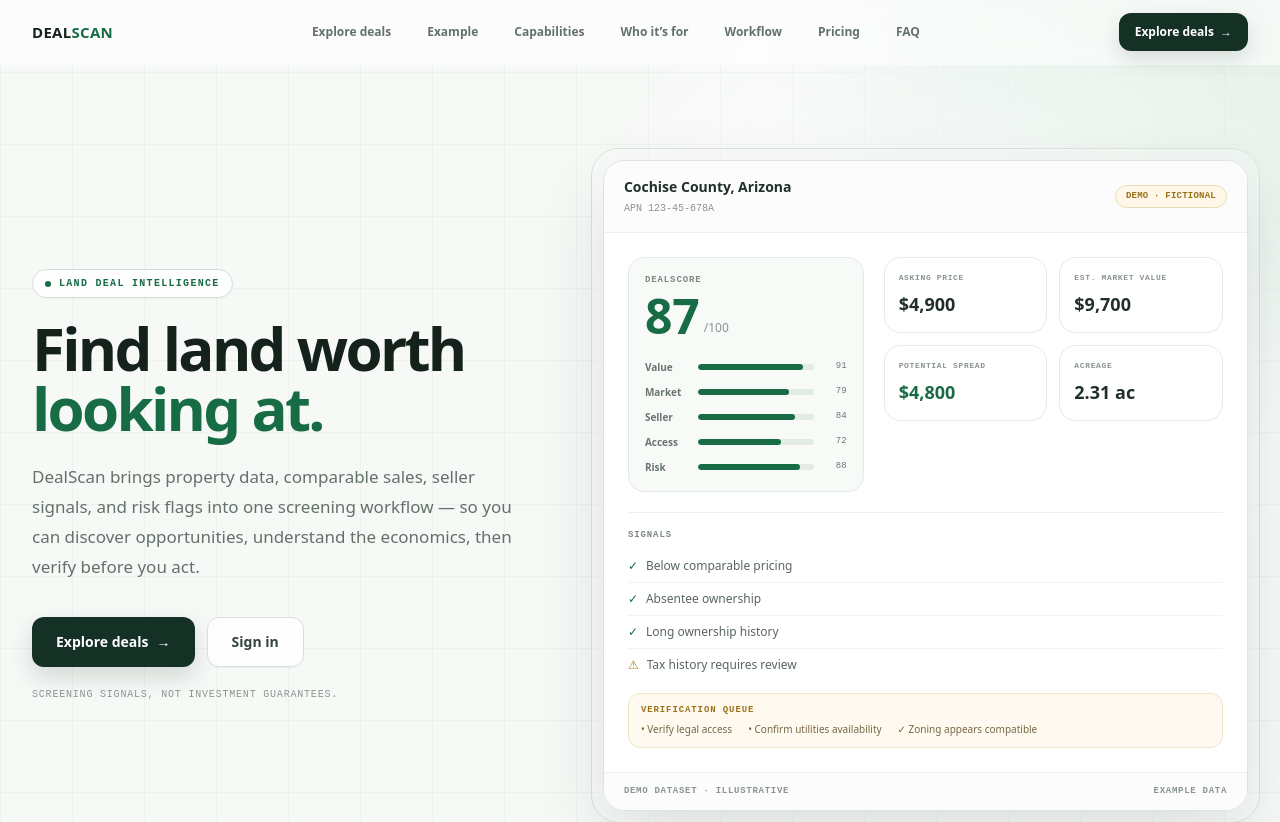
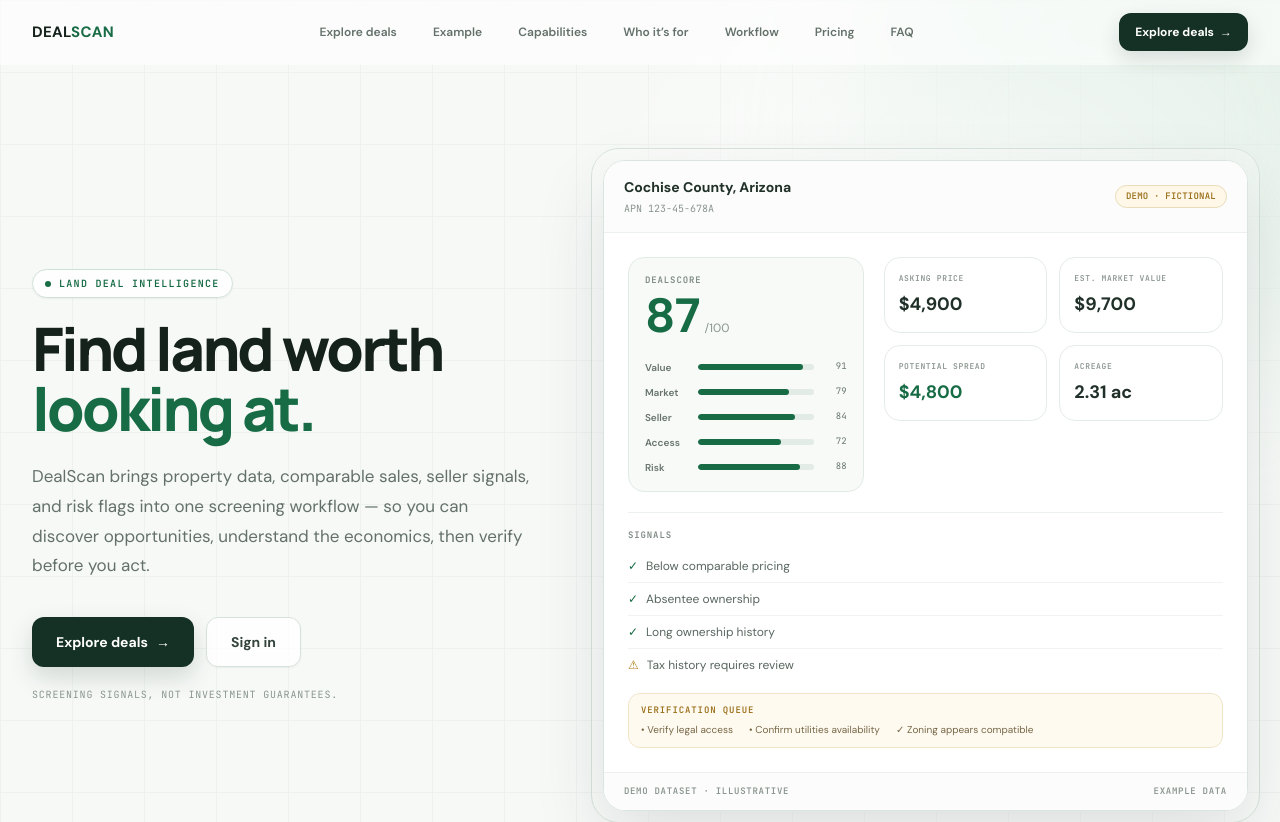
Before and after one commit to doriaphiri82-glitch/dealscan, a Next.js app in the folder landing/: page / in a window 1280 px wide. Shown: the top 822 px of the page. Built offline with nearby package versions, Linux system fonts and the light colour scheme.

Commit message:
refine light premium design system and motion accessibility

```diff
--- a/landing/app/globals.css
+++ b/landing/app/globals.css
@@ -1,8 +1,8 @@
+@import url('https://fonts.googleapis.com/css2?family=DM+Sans:wght@400;500;600;700&family=Manrope:wght@500;600;700;800&family=JetBrains+Mono:wght@400;500;600&display=swap');
+
 @tailwind base;
 @tailwind components;
 @tailwind utilities;
-
-@import url('https://fonts.googleapis.com/css2?family=DM+Sans:wght@400;500;600;700&family=Manrope:wght@500;600;700;800&family=JetBrains+Mono:wght@400;500;600&display=swap');
 
 :root {
   --background: #f7f9f7;
@@ -30,9 +30,7 @@
 }
 
 * { box-sizing: border-box; }
-
 html { scroll-behavior: smooth; }
-
 body {
   margin: 0;
   color: var(--foreground);
@@ -44,17 +42,14 @@
   -webkit-font-smoothing: antialiased;
   -moz-osx-font-smoothing: grayscale;
 }
-
 ::selection { background: var(--accent-soft); color: var(--accent-strong); }
-
 ::-webkit-scrollbar { width: 8px; height: 8px; }
 ::-webkit-scrollbar-track { background: #eef1ef; }
 ::-webkit-scrollbar-thumb { background: #c8d0ca; border-radius: 999px; }
 ::-webkit-scrollbar-thumb:hover { background: #aeb9b1; }
-
-h1, h2, h3, h4, h5, h6 { font-family: 'Manrope', 'DM Sans', system-ui, sans-serif; letter-spacing: -0.025em; }
-.font-mono { font-family: 'JetBrains Mono', 'SF Mono', monospace; }
-.tabular-nums { font-variant-numeric: tabular-nums; }
+h1,h2,h3,h4,h5,h6 { font-family:'Manrope','DM Sans',system-ui,sans-serif; letter-spacing:-0.025em; }
+.font-mono { font-family:'JetBrains Mono','SF Mono',monospace; }
+.tabular-nums { font-variant-numeric:tabular-nums; }
 
 @layer components {
   .dealscan-glass {
@@ -64,95 +59,62 @@
     backdrop-filter: blur(18px);
     -webkit-backdrop-filter: blur(18px);
   }
-
   .dealscan-card {
-    border: 1px solid var(--border);
-    background: var(--surface);
-    box-shadow: 0 8px 30px rgba(31,52,42,.045);
-    transition: transform var(--dur-component) var(--ease-out), box-shadow var(--dur-component) var(--ease-out), border-color var(--dur-component) var(--ease-out);
+    border:1px solid var(--border);
+    background:var(--surface);
+    box-shadow:0 8px 30px rgba(31,52,42,.045);
+    transition:transform var(--dur-component) var(--ease-out),box-shadow var(--dur-component) var(--ease-out),border-color var(--dur-component) var(--ease-out);
   }
-
-  .dealscan-card:hover {
-    transform: translateY(-2px);
-    border-color: rgba(23,107,69,.16);
-    box-shadow: 0 18px 45px rgba(31,52,42,.09);
-  }
-
-  .dealscan-button {
-    display: inline-flex;
-    align-items: center;
-    justify-content: center;
-    gap: .5rem;
-    border-radius: .8rem;
-    font-weight: 700;
-    transition: transform var(--dur-micro) var(--ease-out), background-color var(--dur-micro) ease, box-shadow var(--dur-micro) ease;
-  }
-
-  .dealscan-button:hover { transform: translateY(-1px); }
-  .dealscan-button:active { transform: translateY(0); }
+  .dealscan-card:hover { transform:translateY(-2px); border-color:rgba(23,107,69,.16); box-shadow:0 18px 45px rgba(31,52,42,.09); }
+  .dealscan-button { display:inline-flex; align-items:center; justify-content:center; gap:.5rem; border-radius:.8rem; font-weight:700; transition:transform var(--dur-micro) var(--ease-out),background-color var(--dur-micro) ease,box-shadow var(--dur-micro) ease; }
+  .dealscan-button:hover { transform:translateY(-1px); }
+  .dealscan-button:active { transform:translateY(0); }
 }
 
-@keyframes fadeInUp { from { opacity: 0; transform: translateY(16px); } to { opacity: 1; transform: translateY(0); } }
-@keyframes navIn { from { opacity: 0; transform: translateY(-6px); } to { opacity: 1; transform: translateY(0); } }
-@keyframes pulseSoft { 0%,100% { opacity: .55; } 50% { opacity: 1; } }
+@keyframes fadeInUp { from { opacity:0; transform:translateY(16px); } to { opacity:1; transform:translateY(0); } }
+@keyframes navIn { from { opacity:0; transform:translateY(-6px); } to { opacity:1; transform:translateY(0); } }
+@keyframes pulseSoft { 0%,100% { opacity:.55; } 50% { opacity:1; } }
+.animate-fade-in-up { animation:fadeInUp .65s var(--ease-out) forwards; }
+.animate-nav-in { animation:navIn .5s var(--ease-out) both; }
+.delay-100 { animation-delay:.1s; } .delay-200 { animation-delay:.2s; } .delay-300 { animation-delay:.3s; } .delay-400 { animation-delay:.4s; } .delay-500 { animation-delay:.5s; }
+.js .hero-stage { opacity:0; }
+.js .hero-stage.stage-in { animation:fadeInUp .65s var(--ease-out) forwards; }
+.js .hero-card { opacity:0; transform:translateY(16px); transition:opacity .65s var(--ease-out),transform .65s var(--ease-out); }
+.js .hero-card.settled { opacity:1; transform:translateY(0); }
+.js [data-reveal] { opacity:0; transform:translateY(18px); transition:opacity var(--dur-section) var(--ease-out),transform var(--dur-section) var(--ease-out); transition-delay:var(--reveal-delay,0ms); will-change:opacity,transform; }
+.js [data-reveal].revealed { opacity:1; transform:translateY(0); }
 
-.animate-fade-in-up { animation: fadeInUp .65s var(--ease-out) forwards; }
-.animate-nav-in { animation: navIn .5s var(--ease-out) both; }
-.delay-100 { animation-delay: .1s; }
-.delay-200 { animation-delay: .2s; }
-.delay-300 { animation-delay: .3s; }
-.delay-400 { animation-delay: .4s; }
-.delay-500 { animation-delay: .5s; }
-
-.js .hero-stage { opacity: 0; }
-.js .hero-stage.stage-in { animation: fadeInUp .65s var(--ease-out) forwards; }
-.js .hero-card { opacity: 0; transform: translateY(16px); transition: opacity .65s var(--ease-out), transform .65s var(--ease-out); }
-.js .hero-card.settled { opacity: 1; transform: translateY(0); }
-.js [data-reveal] { opacity: 0; transform: translateY(18px); transition: opacity var(--dur-section) var(--ease-out), transform var(--dur-section) var(--ease-out); transition-delay: var(--reveal-delay, 0ms); will-change: opacity, transform; }
-.js [data-reveal].revealed { opacity: 1; transform: translateY(0); }
-
-a:focus-visible, button:focus-visible, input:focus-visible, select:focus-visible, textarea:focus-visible, summary:focus-visible {
-  outline: 2px solid var(--accent);
-  outline-offset: 3px;
-  border-radius: 6px;
-}
-
-.skip-link { position: absolute; left: -9999px; top: 0; z-index: 100; background: var(--foreground); color: white; padding: 10px 16px; border-radius: 0 0 8px 0; font-size: 13px; font-weight: 700; }
-.skip-link:focus { left: 0; }
+a:focus-visible,button:focus-visible,input:focus-visible,select:focus-visible,textarea:focus-visible,summary:focus-visible { outline:2px solid var(--accent); outline-offset:3px; border-radius:6px; }
+.skip-link { position:absolute; left:-9999px; top:0; z-index:100; background:var(--foreground); color:white; padding:10px 16px; border-radius:0 0 8px 0; font-size:13px; font-weight:700; }
+.skip-link:focus { left:0; }
 
 .mini-bar-row { display:flex; align-items:center; gap:8px; padding:3px 0; }
 .mini-bar-label { width:52px; font-size:9px; font-weight:600; text-transform:uppercase; letter-spacing:.06em; color:var(--text-tertiary); font-family:'JetBrains Mono',monospace; }
 .mini-bar-track { flex:1; height:4px; background:#e7ece8; border-radius:999px; overflow:hidden; }
 .mini-bar-fill { height:100%; background:var(--accent); border-radius:999px; width:0%; transition:width var(--dur-data) var(--ease-out); }
 .mini-bar-val { width:22px; font-size:10px; font-weight:600; color:var(--text-secondary); text-align:right; font-variant-numeric:tabular-nums; }
-
 .score-bar-row { display:grid; grid-template-columns:64px 1fr 28px; align-items:center; gap:12px; padding:6px 0; }
 .score-bar-label { font-size:10px; font-weight:600; text-transform:uppercase; letter-spacing:.08em; color:var(--text-secondary); font-family:'JetBrains Mono',monospace; }
 .score-bar-track { height:5px; background:#e7ece8; border-radius:999px; overflow:hidden; }
 .score-bar-fill { height:100%; background:var(--accent); border-radius:999px; width:0%; transition:width 1s var(--ease-out); }
 .score-bar-val { font-size:12px; font-weight:700; color:var(--foreground); text-align:right; font-variant-numeric:tabular-nums; }
-
 .parcel-outline { stroke-dasharray:300; stroke-dashoffset:300; transition:stroke-dashoffset 1.2s var(--ease-out); }
 .parcel-outline.drawn { stroke-dashoffset:0; }
-.comp-marker { opacity:0; transform:scale(.5); transition:opacity .4s var(--ease-out), transform .4s var(--ease-out); }
+.comp-marker { opacity:0; transform:scale(.5); transition:opacity .4s var(--ease-out),transform .4s var(--ease-out); }
 .comp-marker.visible { opacity:1; transform:scale(1); }
-.table-row-reveal { opacity:0; transform:translateY(8px); transition:opacity .4s var(--ease-out), transform .4s var(--ease-out); }
+.table-row-reveal { opacity:0; transform:translateY(8px); transition:opacity .4s var(--ease-out),transform .4s var(--ease-out); }
 .table-row-reveal.row-visible { opacity:1; transform:translateY(0); }
 .workflow-line { position:absolute; top:36px; left:10%; right:10%; height:1px; background:#dfe6e1; transform:scaleX(0); transform-origin:left; transition:transform 1.4s var(--ease-out); }
 .workflow-line.drawn { transform:scaleX(1); }
-.comps-table th, .comps-table td { font-variant-numeric:tabular-nums; }
-.comps-table td.num, .comps-table th.num { text-align:right; }
-
-.parcel-texture {
-  background-image: linear-gradient(120deg, rgba(23,107,69,.035) 1px, transparent 1px), linear-gradient(30deg, rgba(23,107,69,.025) 1px, transparent 1px);
-  background-size: 34px 34px, 34px 34px;
-}
+.comps-table th,.comps-table td { font-variant-numeric:tabular-nums; }
+.comps-table td.num,.comps-table th.num { text-align:right; }
+.parcel-texture { background-image:linear-gradient(120deg,rgba(23,107,69,.035) 1px,transparent 1px),linear-gradient(30deg,rgba(23,107,69,.025) 1px,transparent 1px); background-size:34px 34px,34px 34px; }
 
 @media (prefers-reduced-motion: reduce) {
-  *, *::before, *::after { animation-duration:.01ms !important; animation-iteration-count:1 !important; transition-duration:.01ms !important; }
+  *,*::before,*::after { animation-duration:.01ms !important; animation-iteration-count:1 !important; transition-duration:.01ms !important; }
   html { scroll-behavior:auto; }
   .parcel-outline { stroke-dashoffset:0; }
-  .comp-marker, .table-row-reveal { opacity:1; transform:none; }
-  .js .hero-stage, .js [data-reveal], .js .hero-card { opacity:1; transform:none; }
-  .mini-bar-fill, .score-bar-fill { width:var(--bar-final,100%); }
+  .comp-marker,.table-row-reveal { opacity:1; transform:none; }
+  .js .hero-stage,.js [data-reveal],.js .hero-card { opacity:1; transform:none; }
+  .mini-bar-fill,.score-bar-fill { transition:none !important; }
 }
```
